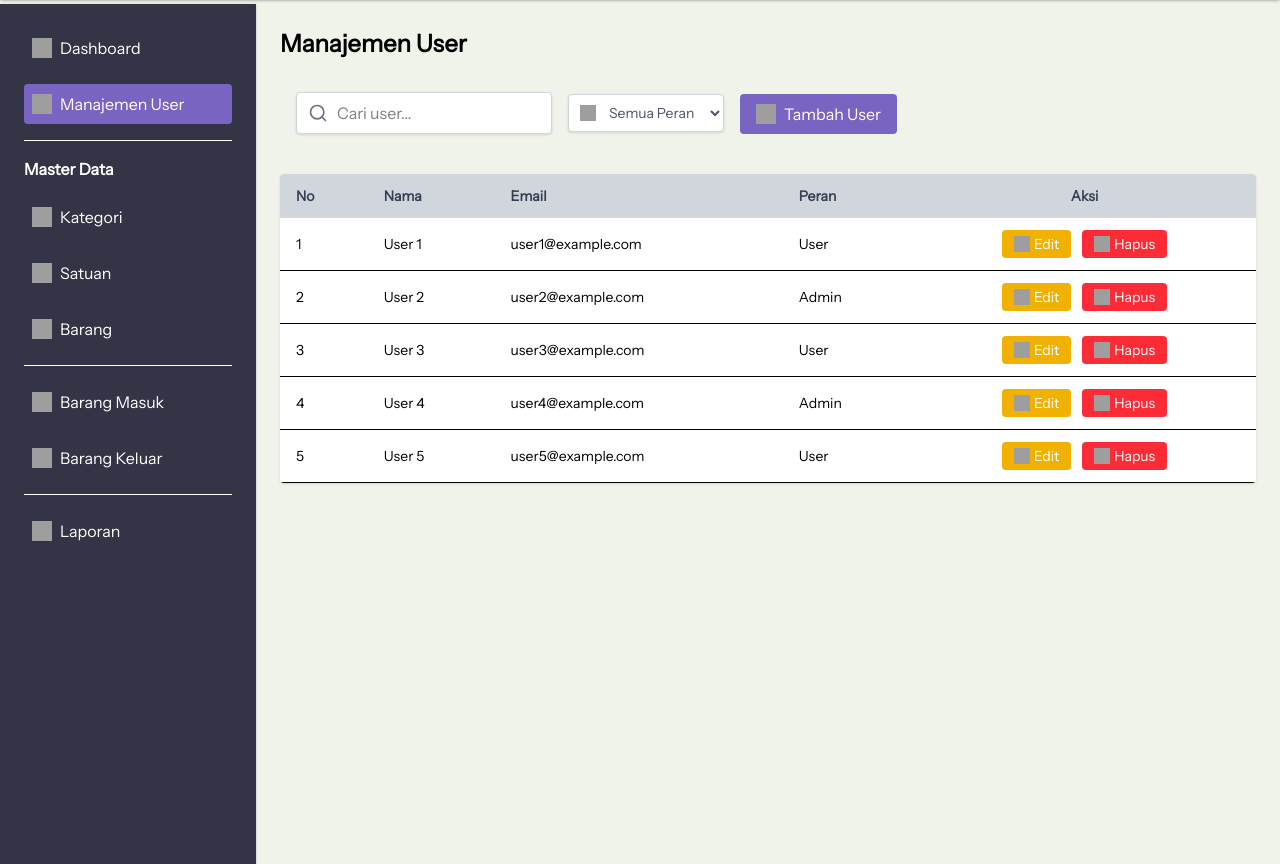
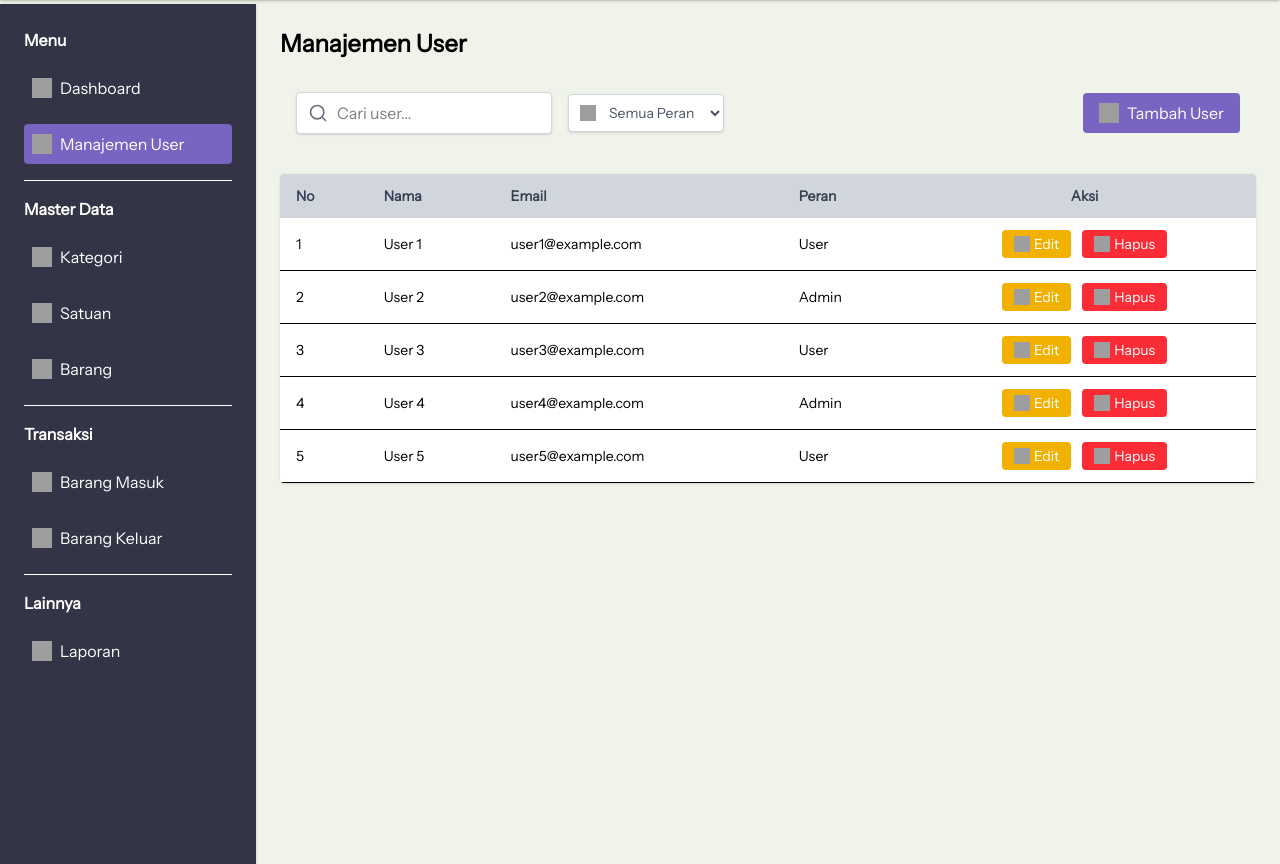
Before and after one commit to Bleatze/Aplikasi-Manajemen-Barang, a Laravel app: page /users in a window 1280 px wide. Shown: the part 60-924 px from the top of the page. Run offline with Laravel 12, Linux system fonts and the light colour scheme; the visitor is signed in with stand-in values (Sample User, id 1); style sheets or scripts are compiled from the project's sources; parts of the project's set-up code (start-up, migrations or seed data) failed here and were passed over; grey boxes are pictures that could not be loaded.

Commit message:
Update SEBENARNYA

```diff
--- a/resources/views/laporan.blade.php
+++ b/resources/views/laporan.blade.php
@@ -6,7 +6,7 @@
     <h1 class="text-2xl font-semibold mb-4">Laporan Barang</h1>
 
     {{-- Filter Tanggal --}}
-    <div class="bg-white p-4 rounded shadow mb-6">
+    <div class=" p-4 mb-6">
         <form class="grid md:grid-cols-3 gap-4">
             <div>
                 <label class="block text-sm mb-1">Tanggal Mulai</label>
--- a/resources/views/master/kategori.blade.php
+++ b/resources/views/master/kategori.blade.php
@@ -6,7 +6,7 @@
     <h1 class="text-2xl font-semibold mb-4">Data Kategori</h1>
 
     {{-- Form Tambah Kategori --}}
-    <div class=" p-4 mb-6 space-y-4 md:flex md:items-end md:space-x-4 md:space-y-0">
+    <div class="p-4 rounded mb-6 flex flex-col md:flex-row md:items-center md:justify-between gap-4">
          <div class="relative">
             <span class="absolute inset-y-0 left-0 flex items-center pl-3 text-gray-500">
                 <svg xmlns="http://www.w3.org/2000/svg" class="h-5 w-5" fill="none"
--- a/resources/views/master/satuan.blade.php
+++ b/resources/views/master/satuan.blade.php
@@ -6,7 +6,7 @@
     <h1 class="text-2xl font-semibold mb-4">Data Satuan</h1>
 
     {{-- Form Tambah Satuan --}}
-      <div class="p-4 mb-6 space-y-4 md:flex md:items-end md:space-x-4 md:space-y-0">
+      <div class="p-4 rounded mb-6 flex flex-col md:flex-row md:items-center md:justify-between gap-4">
        <div class="relative">
             <span class="absolute inset-y-0 left-0 flex items-center pl-3 text-gray-500">
                 <svg xmlns="http://www.w3.org/2000/svg" class="h-5 w-5" fill="none"
--- a/resources/views/partials/sidebar.blade.php
+++ b/resources/views/partials/sidebar.blade.php
@@ -1,5 +1,5 @@
 <aside class="w-64 bg-ob shadow h-screen p-6 space-y-4 hidden md:block text-white">
-
+     <h2 class="font-semibold text-white">Menu</h2>
     <a href="{{ route('dashboard') }}"
        class="flex items-center gap-2 transform transition-all duration-200 hover:translate-x-1 p-2 rounded
        {{ request()->routeIs('dashboard') ? 'bg-primary text-white' : 'hover:bg-kk' }}">
@@ -39,7 +39,7 @@
     </a>
 
     <hr>
-
+     <h2 class="font-semibold text-white">Transaksi</h2>
     <a href="{{ route('barang-masuk.index') }}"
        class="flex items-center gap-2 transform transition-all duration-200 hover:translate-x-1 p-2 rounded
        {{ request()->routeIs('barang-masuk.*') ? 'bg-primary text-white' : 'hover:bg-kk' }}">
@@ -55,7 +55,7 @@
     </a>
 
     <hr>
-
+     <h2 class="font-semibold text-white">Lainnya</h2>
     <a href="{{ route('laporan.index') }}"
        class="flex items-center gap-2 transform transition-all duration-200 hover:translate-x-1 p-2 rounded
        {{ request()->routeIs('laporan.*') ? 'bg-primary text-white' : 'hover:bg-kk' }}">
--- a/resources/views/transaksi/barang-keluar.blade.php
+++ b/resources/views/transaksi/barang-keluar.blade.php
@@ -6,7 +6,7 @@
     <h1 class="text-2xl font-semibold mb-4">Barang Keluar</h1>
 
     {{-- Form Tambah Barang Keluar --}}
-     <div class="p-4 mb-6 space-y-4 md:flex md:items-end md:space-x-4 md:space-y-0">
+     <div class="p-4 rounded mb-6 flex flex-col md:flex-row md:items-center md:justify-between gap-4">
        <div class="relative">
             <span class="absolute inset-y-0 left-0 flex items-center pl-3 text-gray-500">
                 <svg xmlns="http://www.w3.org/2000/svg" class="h-5 w-5" fill="none"
--- a/resources/views/transaksi/barang-masuk.blade.php
+++ b/resources/views/transaksi/barang-masuk.blade.php
@@ -6,7 +6,7 @@
     <h1 class="text-2xl font-semibold mb-4">Barang Masuk</h1>
 
     {{-- Form Tambah Barang Masuk --}}
-    <div class="p-4 mb-6 space-y-4 md:flex md:items-end md:space-x-4 md:space-y-0">
+    <div class="p-4 rounded mb-6 flex flex-col md:flex-row md:items-center md:justify-between gap-4">
       <div class="relative">
             <span class="absolute inset-y-0 left-0 flex items-center pl-3 text-gray-500">
                 <svg xmlns="http://www.w3.org/2000/svg" class="h-5 w-5" fill="none"
--- a/resources/views/users.blade.php
+++ b/resources/views/users.blade.php
@@ -6,7 +6,7 @@
 <h1 class="text-2xl font-semibold mb-4">Manajemen User</h1>
 
 {{-- Search + Filter + Tambah User --}}
-<div class=" p-4 mb-6 space-y-4 md:flex md:items-end md:space-x-4 md:space-y-0">
+<div class=" p-4 rounded mb-6 flex flex-col md:flex-row md:items-center md:justify-between gap-4">
     <div class="flex items-center gap-4 flex-wrap">
         <!-- Search Input -->
         <div class="relative">
```
Also changed, not shown: resources/views/master/barang.blade.php (+20 -3 lines).
